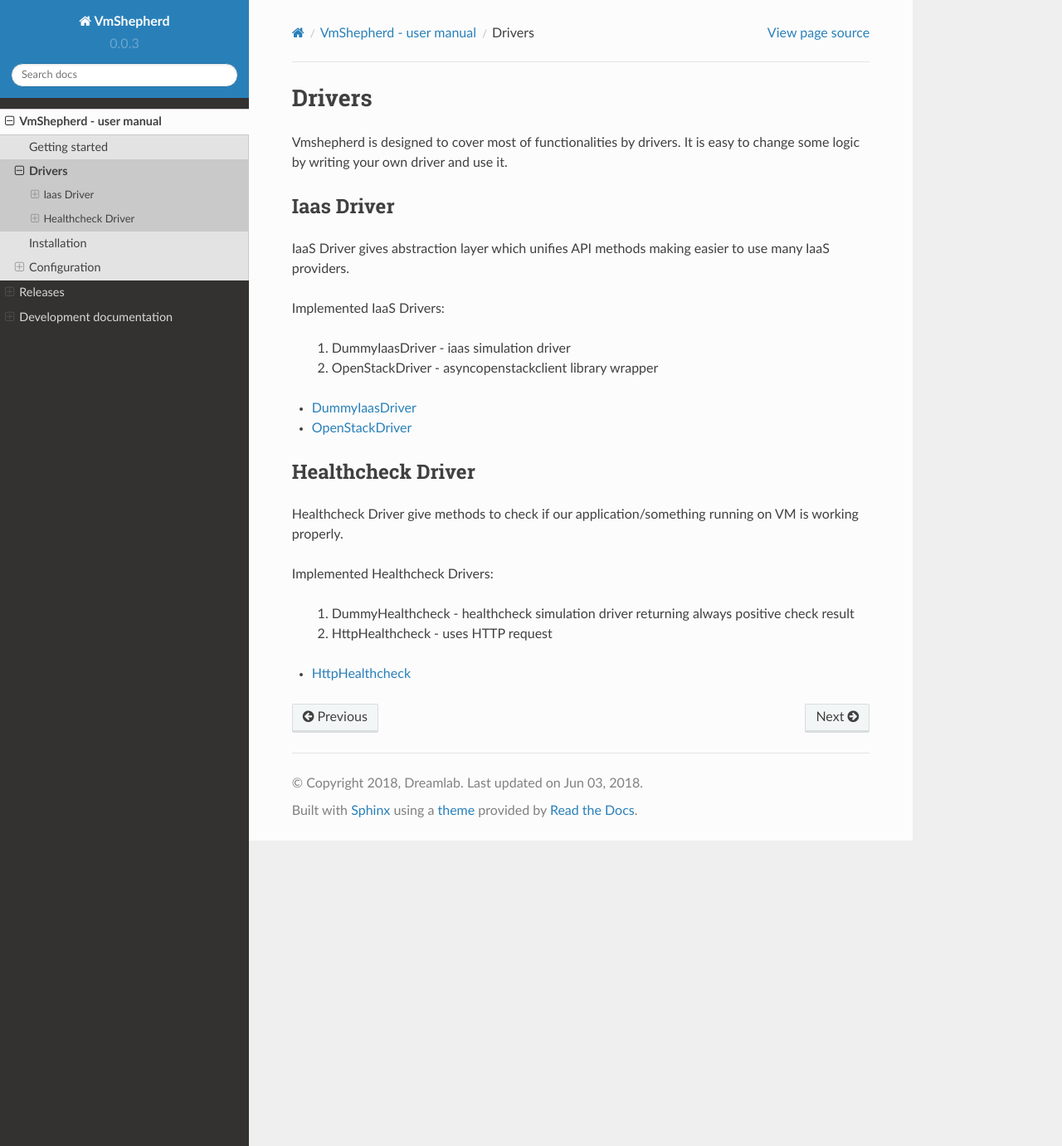
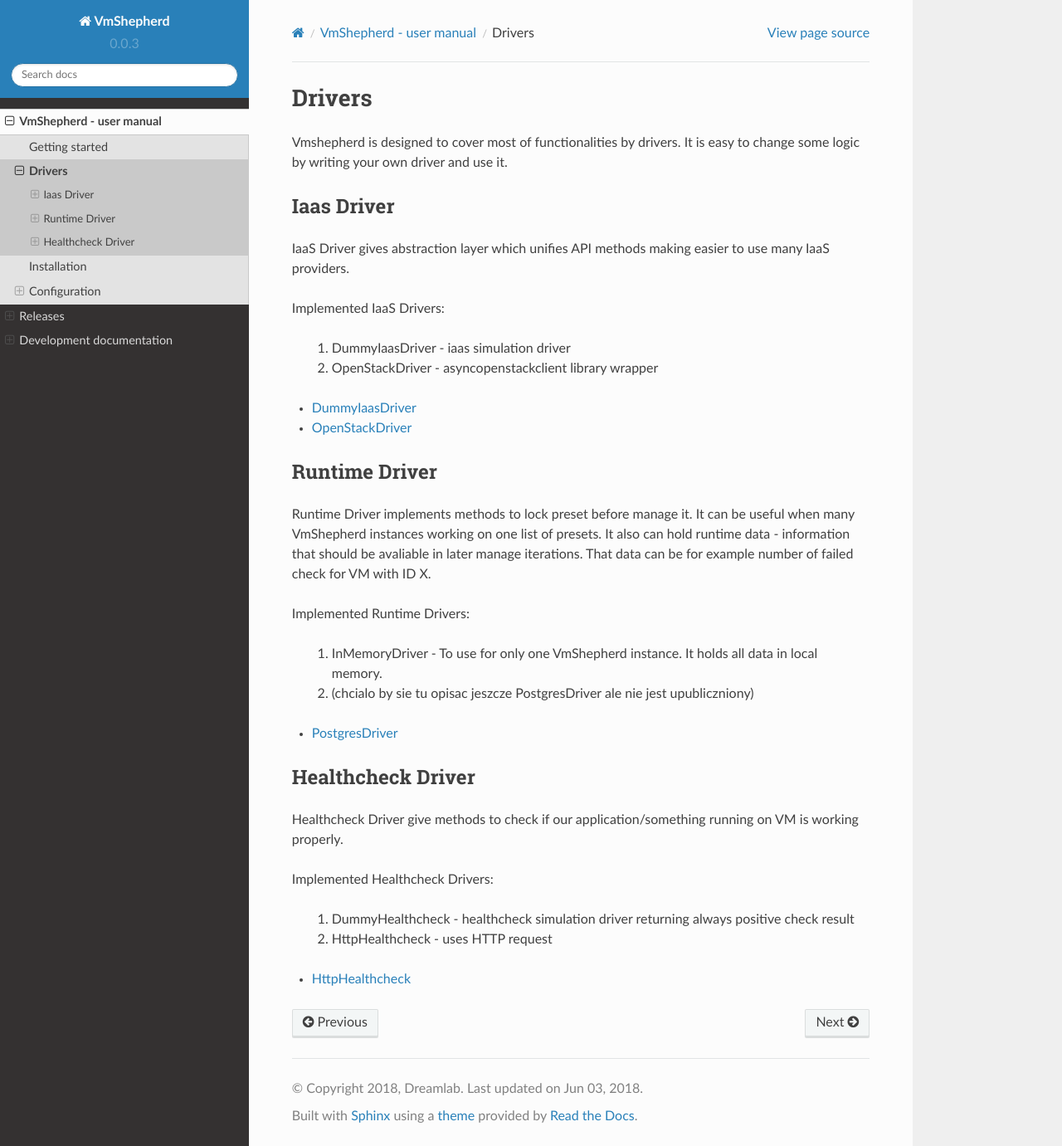
Before and after one commit to DreamLab/VmShepherd, a Sphinx documentation site: the page built from docs/user/drivers/index.rst, in a window 1280 px wide and 1381 px high. Shown: the whole window at 83% size. Built offline with Sphinx 7.4.7 and the Read the Docs theme 2.0.0, drawn with Linux system fonts in a browser that asks for light colours.

Commit message:
add runtime dvier user description part 1

```diff
--- a/docs/user/drivers/index.rst
+++ b/docs/user/drivers/index.rst
@@ -23,8 +23,25 @@ Implemented IaaS Drivers:
    iaas_openstackdriver
 
 
+Runtime Driver
+--------------
+Runtime Driver implements methods to lock preset before manage it. It can be useful when many VmShepherd instances working on one list of presets.
+It also can hold runtime data - information that should be avaliable in later manage iterations. That data can be for example number of failed check for VM with ID X.
+
+Implemented Runtime Drivers:
+
+    1. InMemoryDriver - To use for only one VmShepherd instance. It holds all data in local memory.
+    2. (chcialo by sie tu opisac jeszcze PostgresDriver ale nie jest upubliczniony)
+
+
+.. toctree::
+   :maxdepth: 2
+
+   runtime_postgresdriver
+
+
 Healthcheck Driver
------------
+------------------
 Healthcheck Driver give methods to check if our application/something running on VM is working properly.
 
 Implemented Healthcheck Drivers:
--- /dev/null
+++ b/docs/user/drivers/runtime_postgresdriver.rst
@@ -0,0 +1,5 @@
+==============
+PostgresDriver
+==============
+
+TODO
```
